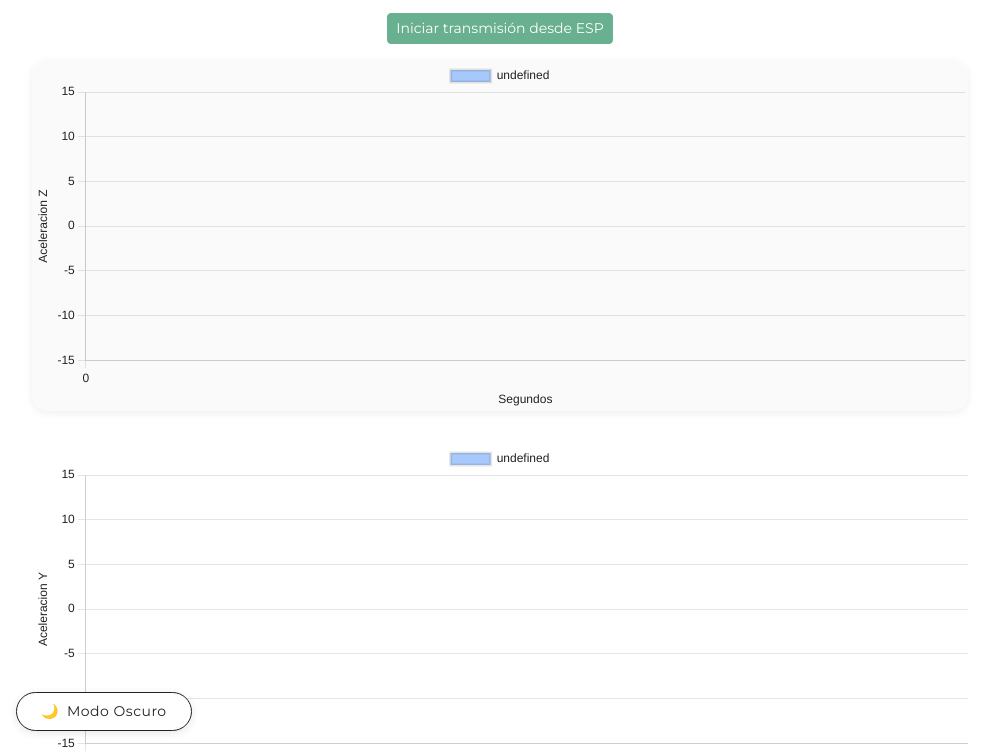
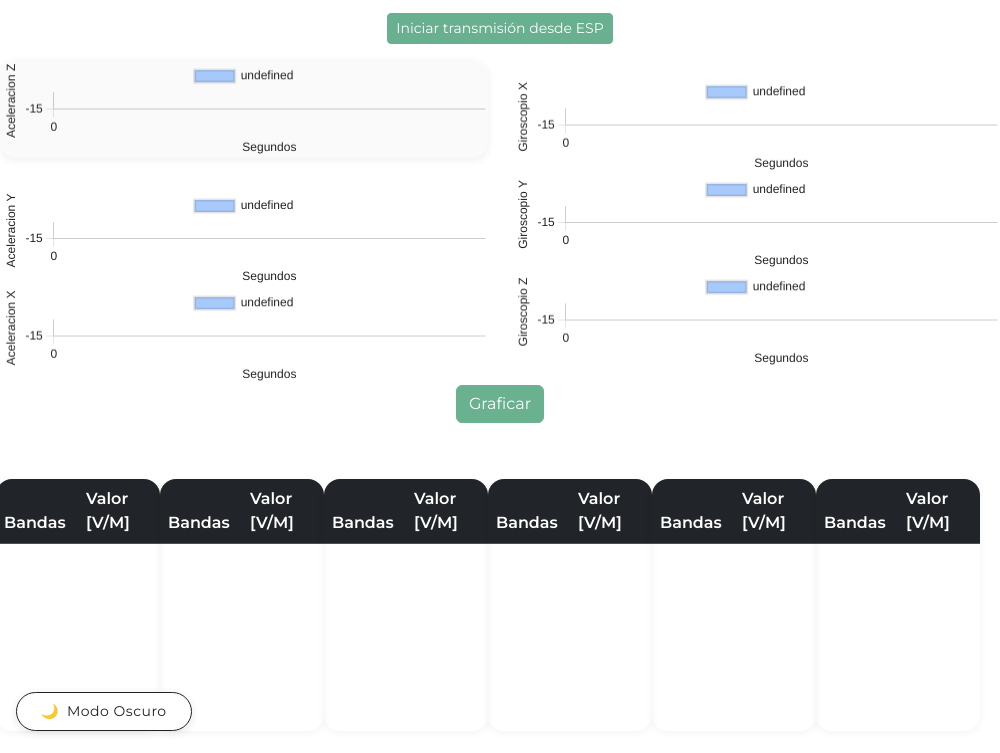
Before and after one commit to echeche919/TCEM-300M-main, an Electron app: page index.html in a window 1000 px wide. Shown: the part 53-806 px from the top of the page. Drawn offline with nearby package versions, Linux system fonts and the light colour scheme; no server answers.

Commit message:
todabia todo bien

```diff
--- a/index.css
+++ b/index.css
@@ -39,10 +39,12 @@ body.dark-mode .badge.bg-warning {
   background-color: #ffc107;
   color: #121212;
 }
+
 body.dark-mode .badge.bg-success {
   background-color: #198754;
   color: white;
 }
+
 body.dark-mode .badge.bg-danger {
   background-color: #dc3545;
   color: white;
@@ -65,19 +67,19 @@ body.dark-mode .badge.bg-danger {
 }
 
 #myChart {
-  background: rgba(0,0,0,0.02);
+  background: rgba(0, 0, 0, 0.02);
   border-radius: 1rem;
-  box-shadow: 0 2px 8px rgba(0,0,0,0.07);
+  box-shadow: 0 2px 8px rgba(0, 0, 0, 0.07);
   margin-bottom: 2rem;
 }
 
 #Modo\ Oscuro {
   border-radius: 2rem;
-  box-shadow: 0 2px 8px rgba(0,0,0,0.10);
+  box-shadow: 0 2px 8px rgba(0, 0, 0, 0.10);
   font-weight: 500;
   letter-spacing: 0.5px;
   padding: 0.5rem 1.5rem;
-  background: rgba(30,30,30,0.15);
+  background: rgba(30, 30, 30, 0.15);
   backdrop-filter: blur(2px);
   display: flex;
   align-items: center;
@@ -88,11 +90,16 @@ body.dark-mode .badge.bg-danger {
   margin-bottom: 2rem;
   border-radius: 1rem;
   overflow: hidden;
-  box-shadow: 0 2px 8px rgba(0,0,0,0.05);
+  box-shadow: 0 2px 8px rgba(0, 0, 0, 0.05);
 }
 
+.d-inline-flex.p-2.bd-highlight {
+  height: 300px;
+  overflow: auto;
+}
 
-.btn-success:hover, .btn-outline-secondary:hover {
+.btn-success:hover,
+.btn-outline-secondary:hover {
   filter: brightness(1.1);
-  box-shadow: 0 2px 8px rgba(0,0,0,0.12);
+  box-shadow: 0 2px 8px rgba(0, 0, 0, 0.12);
 }
--- a/index.html
+++ b/index.html
@@ -37,13 +37,18 @@
     </span>
   </div>
 
-  <div class="container">
-    <canvas id="myChart" width="400" height="150"></canvas>
-    <canvas id="myChart2" width="400" height="150"></canvas>
-    <canvas id="myChart3" width="400" height="150"></canvas>
-    <canvas id="myChart4" width="400" height="150"></canvas>
-    <canvas id="myChart5" width="400" height="150"></canvas>
-    <canvas id="myChart6" width="400" height="150"></canvas>
+  <div class="row align-items-center">
+    <div class="col">
+      <canvas id="myChart" width="100%" height="20%"></canvas>
+      <canvas id="myChart2" width="100%" height="20%"></canvas>
+      <canvas id="myChart3" width="100%" height="20%"></canvas>
+    </div>
+    <div class="col">
+      <canvas id="myChart4" width="100%" height="20%"></canvas>
+      <canvas id="myChart5" width="100%" height="20%"></canvas>
+      <canvas id="myChart6" width="100%" height="20%"></canvas>
+    </div>
+
 
 
     <div class="d-flex justify-content-center">
@@ -53,7 +58,7 @@
     </div>
     <div class="row mt-5">
       <div class="d-inline-flex p-2 bd-highlight">
-        <table id="tablaValores1" class="table table-striped table-bordered">
+        <table id="tablaValores1" class="table">
           <thead class="table-dark">
             <tr>
               <th style="width: 50%;">Bandas</th>
@@ -62,7 +67,7 @@
           </thead>
           <tbody></tbody>
         </table>
-        <table id="tablaValores2" class="table table-striped table-bordered">
+        <table id="tablaValores2" class="table">
           <thead class="table-dark">
             <tr>
               <th style="width: 50%;">Bandas</th>
@@ -71,7 +76,34 @@
           </thead>
           <tbody></tbody>
         </table>
-        <table id="tablaValores3" class="table table-striped table-bordered">
+        <table id="tablaValores3" class="table">
+          <thead class="table-dark">
+            <tr>
+              <th style="width: 50%;">Bandas</th>
+              <th style="width: 50%;">Valor [V/M]</th>
+            </tr>
+          </thead>
+          <tbody></tbody>
+        </table>
+        <table id="tablaValores4" class="table">
+          <thead class="table-dark">
+            <tr>
+              <th style="width: 50%;">Bandas</th>
+              <th style="width: 50%;">Valor [V/M]</th>
+            </tr>
+          </thead>
+          <tbody></tbody>
+        </table>
+        <table id="tablaValores5" class="table">
+          <thead class="table-dark">
+            <tr>
+              <th style="width: 50%;">Bandas</th>
+              <th style="width: 50%;">Valor [V/M]</th>
+            </tr>
+          </thead>
+          <tbody></tbody>
+        </table>
+        <table id="tablaValores6" class="table">
           <thead class="table-dark">
             <tr>
               <th style="width: 50%;">Bandas</th>
--- a/main.js
+++ b/main.js
@@ -4,9 +4,9 @@ const path = require('path');
 
 function createWindow() {
   const mainWindow = new BrowserWindow({
-    width: 800,
+    width: 1000,
     height: 2000,
-    icon: path.join(__dirname, 'icon.ico'),
+    icon: path.join(__dirname, 'icon.png'),
     frame: true,
     webPreferences: {
       preload: path.join(__dirname, 'preload.js'),
--- a/renderer.js
+++ b/renderer.js
@@ -7,6 +7,7 @@ document.addEventListener("DOMContentLoaded", () => {
     port: null,
     dataVector1: [],
     dataVector2: [],
+    dataVector3: [],
     dataVector4: [],
     dataVector5: [],
     dataVector6: [],
@@ -26,6 +27,12 @@ document.addEventListener("DOMContentLoaded", () => {
   const toggleBtn = document.getElementById("Modo Oscuro");
   const Graficar1 = document.getElementById("btnGraficarTabla1");
   const tablaBody1 = document.querySelector("#tablaValores1 tbody");
+  const tablaBody2 = document.querySelector("#tablaValores2 tbody");
+  const tablaBody3 = document.querySelector("#tablaValores3 tbody");
+  const tablaBody4 = document.querySelector("#tablaValores4 tbody");
+  const tablaBody5 = document.querySelector("#tablaValores5 tbody");
+  const tablaBody6 = document.querySelector("#tablaValores6 tbody");
+
   const iconoModo = document.getElementById("icono-modo");
   const textoModo = document.getElementById("texto-modo");
   const ctx = document.getElementById("myChart").getContext("2d");
@@ -330,7 +337,7 @@ document.addEventListener("DOMContentLoaded", () => {
         console.error("Error al escanear puertos:", err);
         PORTID.textContent = `Error al buscar puertos: ${err.message}`;
       }
-    }, 1000);
+    }, 100);
   }
 
   // --- Tablas y datos ---
@@ -388,27 +395,27 @@ document.addEventListener("DOMContentLoaded", () => {
           if (estado.dataVector1.length === numValores) Graficar1.disabled = false;
         } else if (estado.receivingVector === 2 && estado.dataVector2.length < numValores) {
           estado.dataVector2.push(numericData);
-          actualizarTabla(tablaBody1, estado.dataVector2);
+          actualizarTabla(tablaBody2, estado.dataVector2);
           Graficar2(estado.dataVector2, estado.aux)
           if (estado.dataVector2.length === numValores) Graficar2.disabled = false;
         } else if (estado.receivingVector === 3 && estado.dataVector3.length < numValores) {
           estado.dataVector3.push(numericData);
-          actualizarTabla(tablaBody1, estado.dataVector3);
+          actualizarTabla(tablaBody3, estado.dataVector3);
           Graficar3(estado.dataVector3, estado.aux)
           if (estado.dataVector3.length === numValores) Graficar3.disabled = false;
         } else if (estado.receivingVector === 4 && estado.dataVector4.length < numValores) {
           estado.dataVector4.push(numericData);
-          actualizarTabla(tablaBody1, estado.dataVector4);
+          actualizarTabla(tablaBody4, estado.dataVector4);
           Graficar4(estado.dataVector4, estado.aux)
           if (estado.dataVector4.length === numValores) Graficar4.disabled = false;
         } else if (estado.receivingVector === 5 && estado.dataVector5.length < numValores) {
           estado.dataVector5.push(numericData);
-          actualizarTabla(tablaBody1, estado.dataVector5);
+          actualizarTabla(tablaBody5, estado.dataVector5);
           Graficar5(estado.dataVector5, estado.aux)
           if (estado.dataVector5.length === numValores) Graficar5.disabled = false;
         } else if (estado.receivingVector === 6 && estado.dataVector6.length < numValores) {
           estado.dataVector6.push(numericData);
-          actualizarTabla(tablaBody1, estado.dataVector6);
+          actualizarTabla(tablaBody6, estado.dataVector6);
           Graficar6(estado.dataVector6, estado.aux)
           if (estado.dataVector6.length === numValores) Graficar6.disabled = false;
         }
```
Also changed, not shown: icon.ico (deleted).
